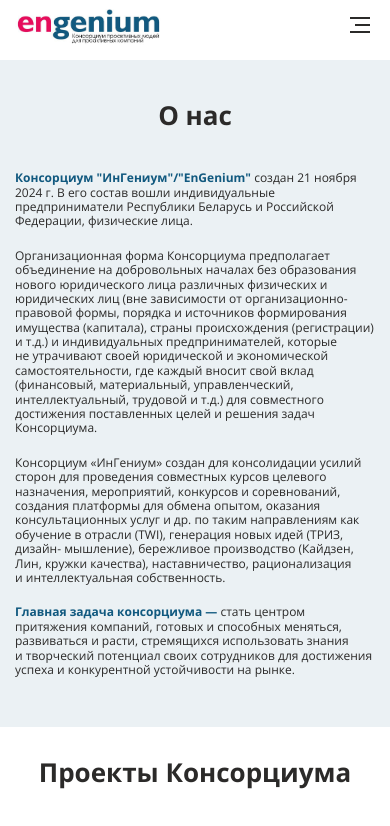
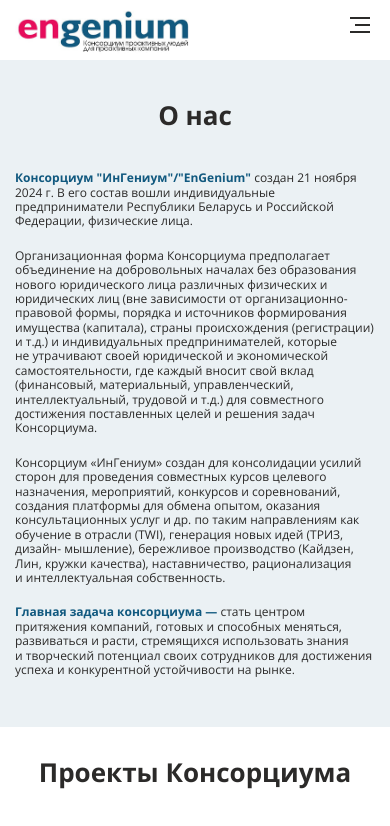
Before and after one commit to olgazh565/ENGENIUM, a website built with Vite: page index.html in a window 390 px wide. Shown: the top 826 px of the page. Built offline with nearby package versions, Linux system fonts and the light colour scheme.

Commit message:
logo size changed

```diff
--- a/styles/header.scss
+++ b/styles/header.scss
@@ -58,10 +58,6 @@
 
     @media screen and (max-width: 1024px) {
       max-width: 180px;
-    }
-
-    @media screen and (max-width: 575px) {
-      max-width: 150px;
     }
 
     img {
```
Also changed, not shown: css/header.css, 1 other file.
